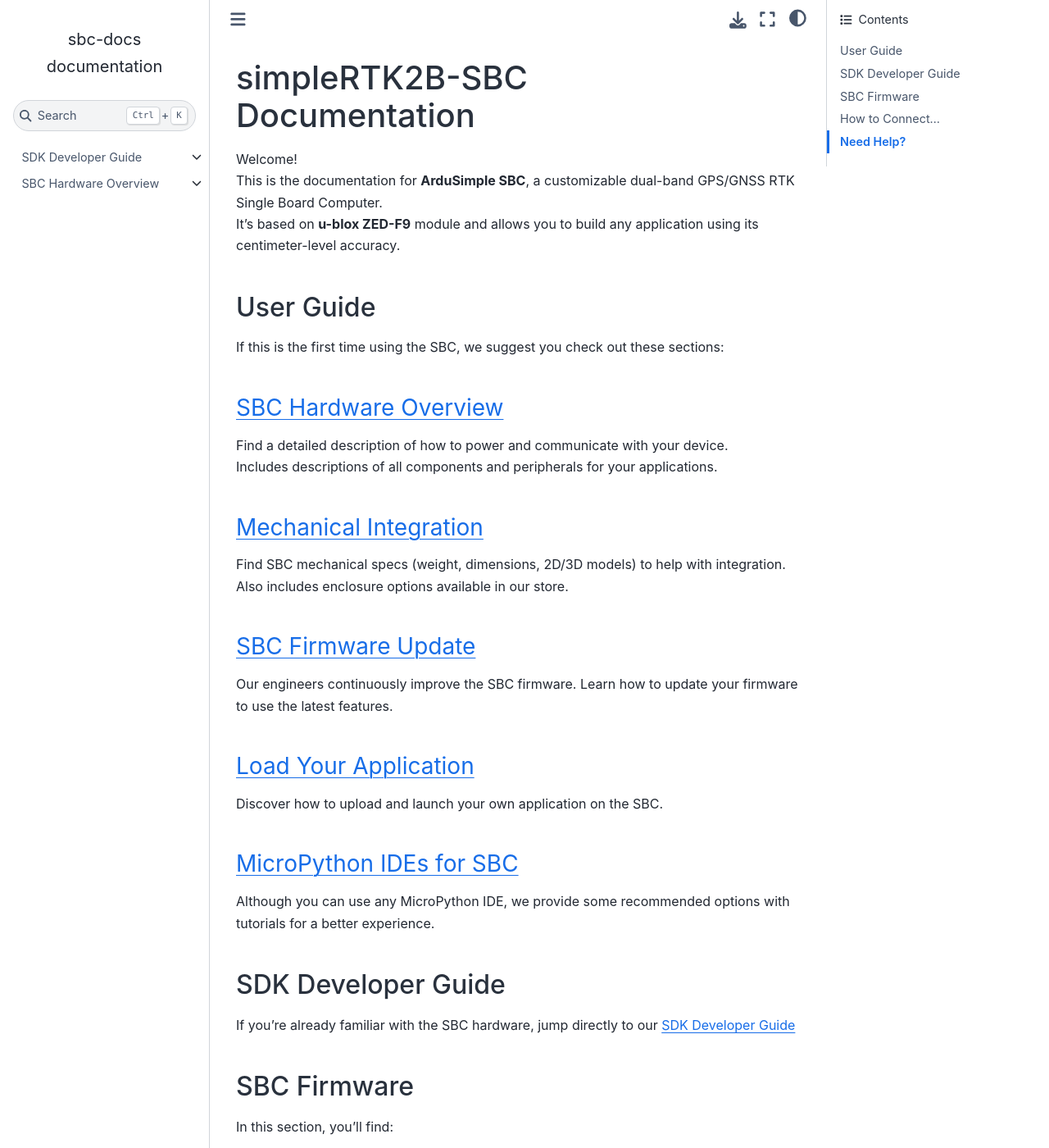
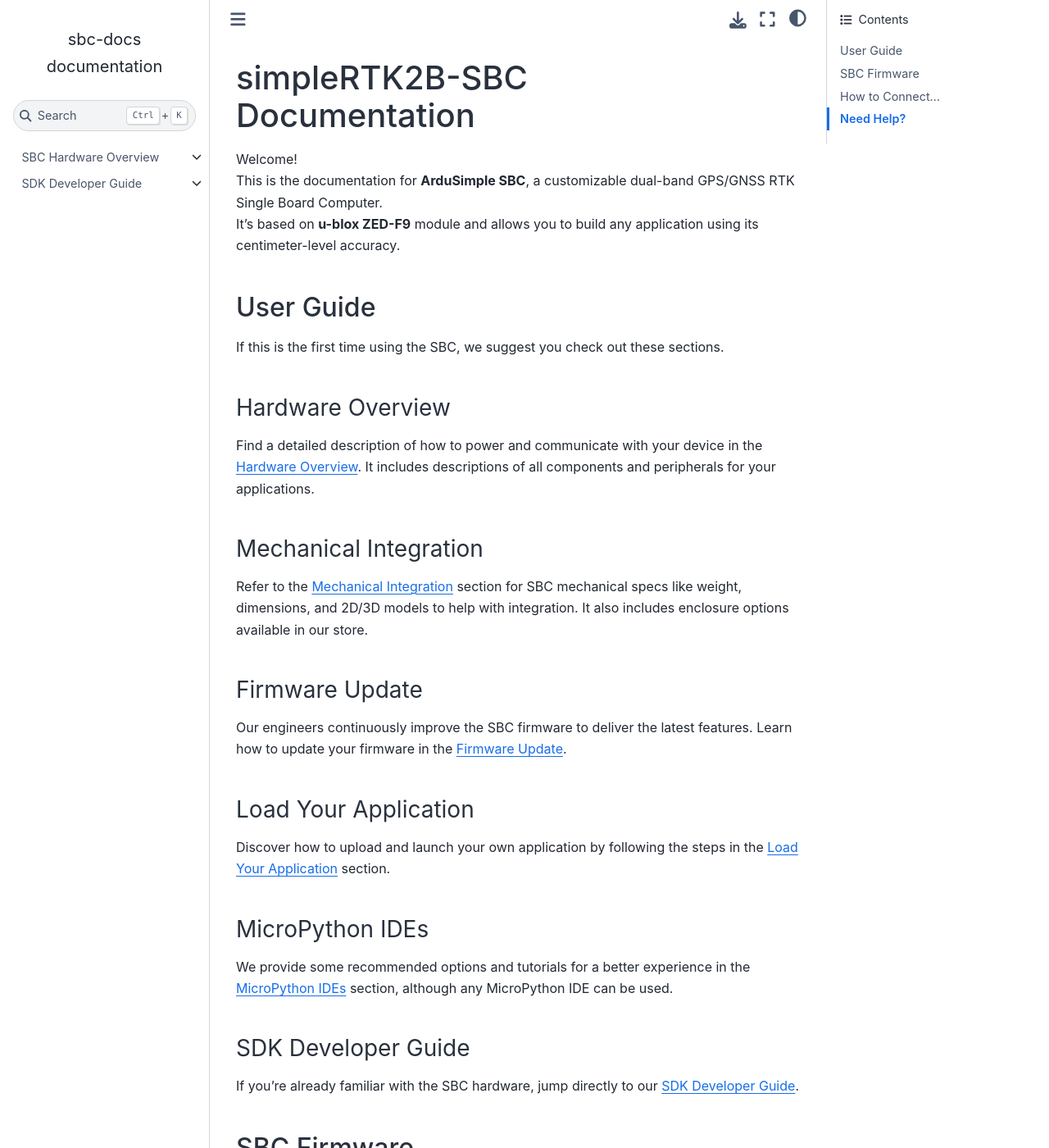
Before and after one commit to EPS-Works/sbc-docs, a Sphinx documentation site: the page built from source/index.md, in a window 1280 px wide and 1400 px high. Shown: the whole window at 82% size. Built offline with Sphinx 7.4.7 and the Sphinx Book theme 1.1.4, drawn with Linux system fonts in a browser that asks for light colours; some of the changed text lies outside the part shown.

Commit message:
refactor(docs): move links from titles to descriptions and improve formatting

````diff
--- a/source/index.md
+++ b/source/index.md
@@ -5,29 +5,35 @@
 It’s based on **u-blox ZED-F9** module and allows you to build any application using its centimeter-level accuracy.
 
 ## User Guide
-If this is the first time using the SBC, we suggest you check out these sections:
 
-### [SBC Hardware Overview](hw_overview/hardware_overview.md)
-Find a detailed description of how to power and communicate with your device.
-Includes descriptions of all components and peripherals for your applications.
+If this is the first time using the SBC, we suggest you check out these sections.
 
-### [Mechanical Integration](mech/mech.md)
-Find SBC mechanical specs (weight, dimensions, 2D/3D models) to help with integration.
-Also includes enclosure options available in our store.
+### Hardware Overview
 
-### [SBC Firmware Update](fw_update/fw_update.md)
-Our engineers continuously improve the SBC firmware. Learn how to update your firmware to use the latest features.
+Find a detailed description of how to power and communicate with your device in the [Hardware Overview](hw_overview/hardware_overview.md). It includes descriptions of all components and peripherals for your applications.
 
-### [Load Your Application](sw_update/sw_update.md)
-Discover how to upload and launch your own application on the SBC.
+### Mechanical Integration
 
-### [MicroPython IDEs for SBC](ides/ides.md)
-Although you can use any MicroPython IDE, we provide some recommended options with tutorials for a better experience.
+Refer to the [Mechanical Integration](mech/mech.md) section for SBC mechanical specs like weight, dimensions, and 2D/3D models to help with integration. It also includes enclosure options available in our store.
 
-## SDK Developer Guide
-If you're already familiar with the SBC hardware, jump directly to our [SDK Developer Guide](sdk/index.md)
+### Firmware Update
+
+Our engineers continuously improve the SBC firmware to deliver the latest features. Learn how to update your firmware in the [Firmware Update](fw_update/fw_update.md).
+
+### Load Your Application
+
+Discover how to upload and launch your own application by following the steps in the [Load Your Application](sw_update/sw_update.md) section.
+
+### MicroPython IDEs
+
+We provide some recommended options and tutorials for a better experience in the [MicroPython IDEs](ides/ides.md) section, although any MicroPython IDE can be used.
+
+### SDK Developer Guide
+
+If you're already familiar with the SBC hardware, jump directly to our [SDK Developer Guide](sdk/index.md).
 
 ## SBC Firmware
+
 In this section, you’ll find:
 
 - [Download Firmware](fw_update/fw_update) – Get the latest firmware version.
@@ -35,18 +41,19 @@
 - [Hardware Changelog](fw_update/fw_update) – Track new features and improvements in SBC hardware versions.
 
 ## How to Connect...
+
 This section helps you connect third-party devices to the SBC:
 
 - [Relays](how_to_connect/relays) – Use the SBC to switch high-power devices.
 - [Motors](how_to_connect/motors) – Easily control servo, stepper, and DC motors.
 
 ## Need Help?
+
 If you have questions or suggestions, feel free to **[Contact Us](contact)**.
 
 ```{toctree}
 :maxdepth: 2
 :hidden:
 
-
+hw_overview/hardware_overview.md
 sdk/index.md
-hw_overview/hardware_overview.md
````
